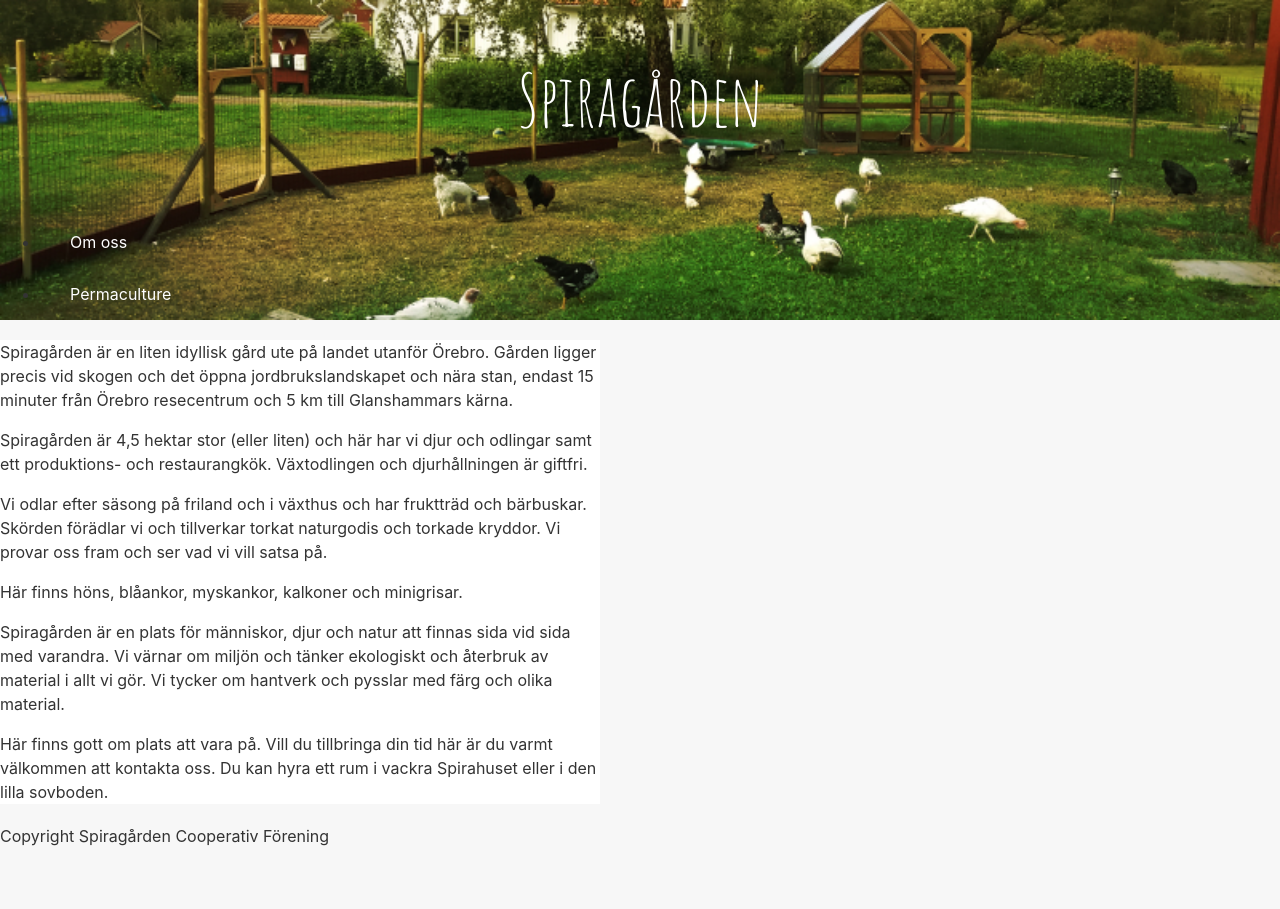
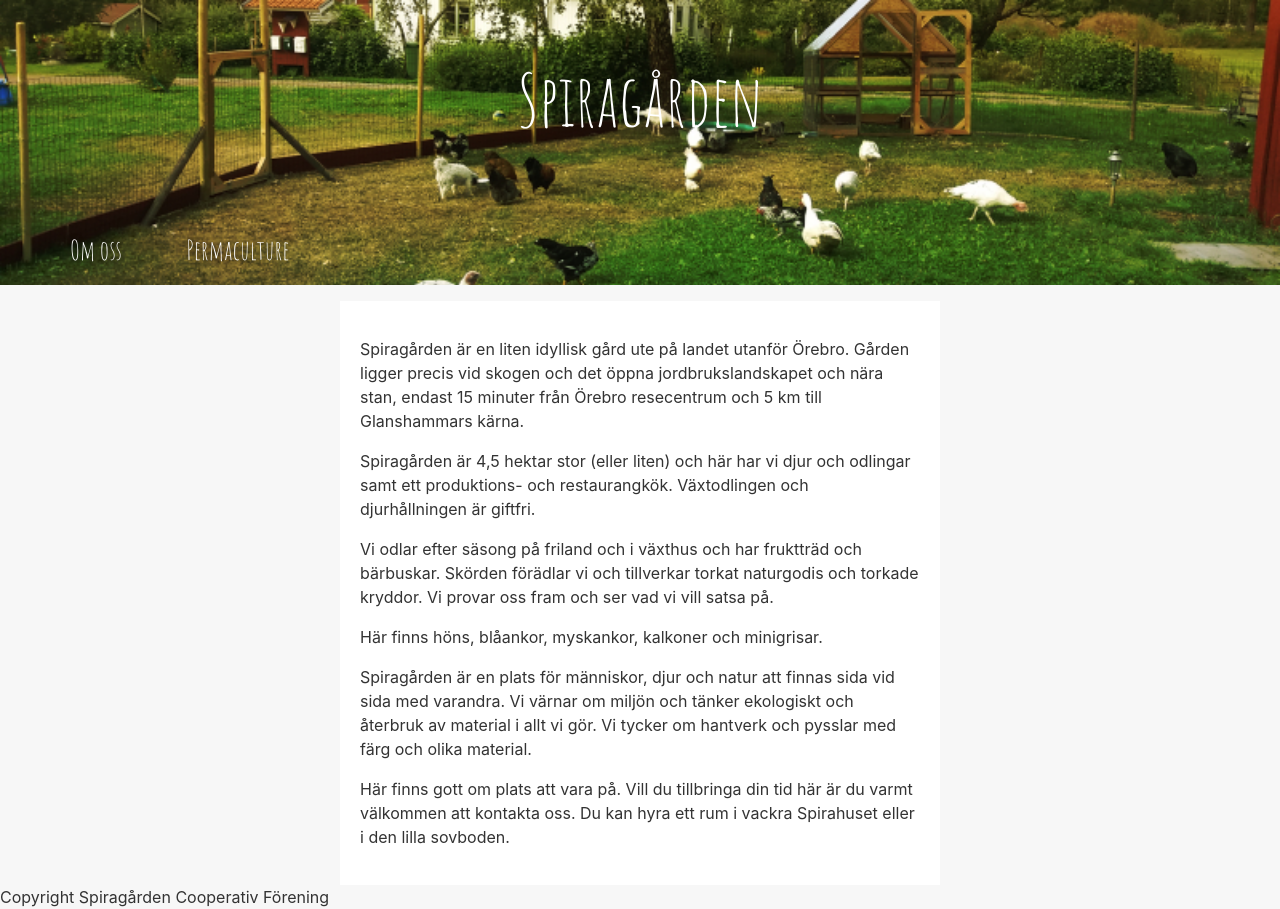
Before and after one commit to jeremistadler/spiragarden-web, a Jekyll site: the page built from index.md, in a window 1280 px wide. Built offline with Jekyll 4.4.1, drawn with Linux system fonts in a browser that asks for light colours.

Commit message:
More styling

```diff
--- a/_config.yml
+++ b/_config.yml
@@ -7,5 +7,3 @@ analytics_account: "UA-123"
 # build settings
 exclude: ["package.json"]
 markdown: kramdown
-gems:
-  - jekyll-sitemap
--- a/_includes/header.html
+++ b/_includes/header.html
@@ -14,10 +14,8 @@
 	<div class="header">
 		<div class="title">Spiragården</div>
 
-		  <div class="navbar">
-        <ul>
-          <li><a href="index" class="item">Om oss</a></li>
-          <li><a href="permaculture" class="item">Permaculture</a></li>
-        </ul>
-		  </div>
+    <ul class="navbar">
+      <li class="item"><a href="index" class="text">Om oss</a></li>
+      <li class="item"><a href="permaculture" class="text">Permaculture</a></li>
+    </ul>
 	</div>
--- a/_layouts/home.html
+++ b/_layouts/home.html
@@ -1,11 +1,9 @@
 {% include header.html %}
 
 <div class="content">
-<div class="contentInner">
 
 {{ content }}
 
 </div>
-</div>
 
 {% include footer.html %}
--- a/assets/css/style.css
+++ b/assets/css/style.css
@@ -117,19 +117,25 @@ li {
 }
 
 .navbar .item {
-	color: #fff;
 	display: inline-block;
 	list-style-type: none;
 	margin: 10px 30px;
 }
 
-.content {
-	margin: 20px 0;
+.navbar .item .text {
+	color: #fff;
+	text-shadow: 0px 1px 6px black;
+	font-weight: 300;
+	font-size: 27px;
+	font-family: 'Amatic SC',cursive;
 }
 
-.contentInner {
-	max-width: 600px;
-	background-color: #fff;
+.content {
+  max-width: 600px;
+  background-color: #fff;
+  margin: auto;
+  padding: 20px;
+  box-sizing: border-box;
 }
 
 /* Media Queries */
```
